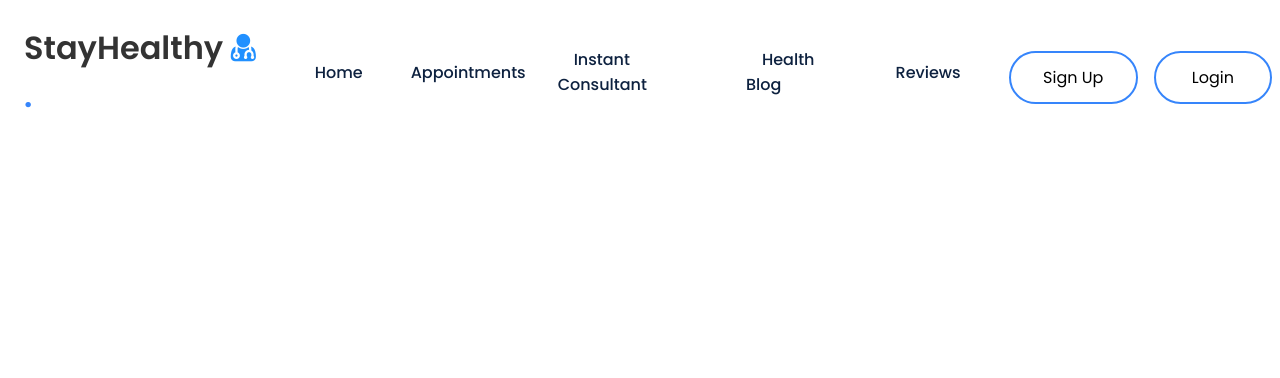
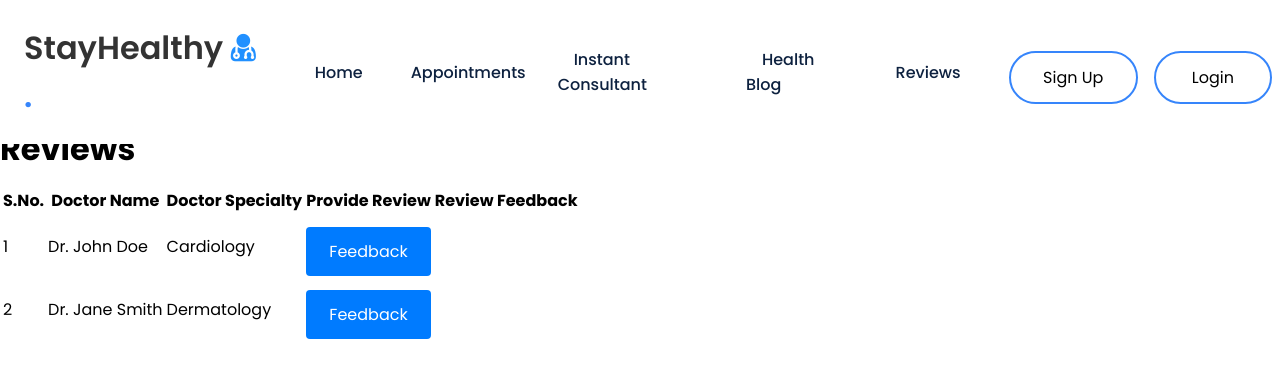
Before and after one commit to nikeshskillup/doctor_appt, a React (Create React App) app: page /reviews in a window 1280 px wide. Shown: the top 378 px of the page. Built offline with nearby package versions, Linux system fonts and the light colour scheme; sample sign-in values are in the browser's storage.

Commit message:
till week 4 lab 2 update

```diff
--- a/src/App.js
+++ b/src/App.js
@@ -10,6 +10,8 @@
 import FindDoctorSearch from './Components/FindDoctorSearch/FindDoctorSearch';
 import BookingConsultation from './Components/BookingConsultation';
 import Notification from './Components/Notification/Notification';
+import ReviewForm from './Components/ReviewForm/ReviewForm'
+
 
 function App() {
 
@@ -25,6 +27,7 @@
                         <Route path="/instant-consultation" element={<InstantConsultation />} />
                         <Route path="/finddoctor" element={<FindDoctorSearch />} />
                         <Route path='/booking-consultation' element={<BookingConsultation />} />
+                        <Route path='/reviews' element={<ReviewForm/>}/>
                     </Routes>
                 </Notification>
             </BrowserRouter>
--- /dev/null
+++ b/src/Components/ReviewForm/GiveReviews.css
@@ -0,0 +1,92 @@
+/* CSS for GiveReviews component */
+.container {
+    max-width: 400px;
+    margin: 10% auto;
+    padding: 20px;
+    background-color: #f5f5f5;
+    border-radius: 8px;
+    box-shadow: 0 2px 4px rgba(0, 0, 0, 0.1);
+  }
+  .warning {
+    color: red;
+    margin-bottom: 10px;
+  }
+  .star-rating {
+    display: flex;
+  }
+
+  .star-rating label {
+    margin-right: 5px;
+    color: #bbb;
+    cursor: pointer;
+  }
+
+  .star-rating label:hover,
+  .star-rating label:hover ~ label,
+  .star-rating input[type="radio"]:checked ~ label {
+    color: #f7d42a;
+  }
+
+
+  .container h2{
+    text-align: center;
+    margin-bottom: 20px;
+  }
+  .review-box {
+    max-width: 400px;
+    margin: 15% auto;
+    padding: 20px;
+    background-color: #f5f5f5;
+    border-radius: 8px;
+    box-shadow: 0 2px 4px rgba(0, 0, 0, 0.1);
+    text-align: center;
+  }
+
+  form {
+    display: flex;
+    flex-direction: column;
+  }
+
+  label {
+    font-weight: bold;
+    margin-bottom: 5px;
+  }
+
+  input,
+  textarea {
+    padding: 10px;
+    border: 1px solid #ccc;
+    border-radius: 4px;
+    margin-bottom: 10px;
+  }
+
+  .btngivereview{
+    padding: 10px 20px;
+    background-color: #5ea0c6;
+    color: #fff;
+    border: none;
+    border-radius: 4px;
+    cursor: pointer;
+  }
+
+  .btngivereview:hover {
+    background-color: #5ea0c6;
+  }
+
+.star {
+  cursor: pointer;
+  transition: transform 0.3s;
+}
+
+.star:hover {
+  transform: scale(1.2);
+}
+
+.star.filled {
+  color: gold;
+}
+
+.star.clicked {
+  transform: scale(1.4);
+  color: gold;
+}
--- /dev/null
+++ b/src/Components/ReviewForm/GiveReviews.js
@@ -0,0 +1,61 @@
+import React, { useState } from 'react';
+function GiveReviews() {
+  const [showForm, setShowForm] = useState(false);
+  const [submittedMessage, setSubmittedMessage] = useState('');
+  const [showWarning, setShowWarning] = useState(false);
+  const [formData, setFormData] = useState({
+        name: '',
+        review: '',
+        rating: 0
+      });
+
+  const handleButtonClick = () => {
+    setShowForm(true);
+  };
+
+  const handleChange = (e) => {
+    setFormData(e.target.value);
+  };
+
+  const handleSubmit = (e) => {
+    e.preventDefault();
+    setSubmittedMessage(formData);
+    setFormData('');
+        if (formData.name && formData.review && formData.rating > 0) {
+          setShowWarning(false);
+        } else {
+          setShowWarning(true);
+        }
+  };
+  return (
+    <div>
+      <h2>Form with Message</h2>
+      {!showForm ? (
+        <button onClick={handleButtonClick}>Open Form</button>
+      ) : (
+        <form onSubmit={handleSubmit}>
+          <h2>Give Your Feedback</h2>
+               {showWarning && <p className="warning">Please fill out all fields.</p>}
+                <div>
+                   <label htmlFor="name">Name:</label>
+                <input type="text" id="name" name="name" value={formData.name} onChange={handleChange} />
+             </div>
+                <div>
+                 <label htmlFor="review">Review:</label>
+                  <textarea id="review" name="review" value={formData.review} onChange={handleChange} />
+                 </div>
+
+                 <button type="submit">Submit</button>
+               </form>
+      )}
+      {submittedMessage && (
+        <div>
+          <h3>Submitted Message:</h3>
+          <p>{submittedMessage}</p>
+        </div>
+      )}
+    </div>
+  );
+}
+
+export default GiveReviews;
--- /dev/null
+++ b/src/Components/ReviewForm/ReviewForm.js
@@ -0,0 +1,114 @@
+import React, { useEffect, useState } from 'react';
+import GiveReviews from './GiveReviews';
+import Popup from 'reactjs-popup';
+import { useNavigate } from 'react-router-dom';
+
+const ReviewForm = () => {
+  const [reviewData, setReviewData] = useState({});
+
+  const reportData = [
+    {
+      serialNumber: 1,
+      doctorName: 'Dr. John Doe',
+      doctorSpeciality: 'Cardiology',
+
+    },
+    {
+      serialNumber: 2,
+      doctorName: 'Dr. Jane Smith',
+      doctorSpeciality: 'Dermatology',
+
+    },
+    // Add more report data objects as needed
+  ];
+
+  const handleGiveReview = (serialNumber) => {
+    setReviewData((prevReviewData) => ({
+      ...prevReviewData,
+      [serialNumber]: ''
+    }));
+  };
+
+  const handleReviewSubmit = (serialNumber, review) => {
+    setReviewData((prevReviewData) => ({
+      ...prevReviewData,
+      [serialNumber]: review
+    }));
+  };
+  const navigate = useNavigate();
+  useEffect(() => {
+      const authtoken = sessionStorage.getItem("auth-token");
+      if (!authtoken) {
+          navigate("/login");
+      }
+  }, [])
+  return (
+    <div style={{ marginTop: '10%' }} className="reviews-container">
+      <h1>Reviews</h1>
+      <table className="report-table">
+        <thead>
+          <tr>
+            <th>S.No.</th>
+            <th>Doctor Name</th>
+            <th>Doctor Specialty</th>
+            {/* <th>Charges</th> */}
+            <th>Provide Review</th>
+            <th>Review Feedback</th>
+          </tr>
+        </thead>
+        <tbody>
+          {reportData.map((report) => (
+            <tr key={report.serialNumber}>
+              <td>{report.serialNumber}</td>
+              <td>{report.doctorName}</td>
+              <td>{report.doctorSpeciality}</td>
+              {/* <td>{report.charges}</td> */}
+              <td>
+                {!reviewData[report.serialNumber] ? (
+                  <Popup
+                    trigger={
+                      <button
+                        className="give-review-button"
+                        onClick={() => handleGiveReview(report.serialNumber)}
+                      >
+                        Feedback
+                      </button>
+                    }
+                    modal
+                    nested
+                  >
+                    {(close) => (
+                      <div className="modal">
+                        <GiveReviews
+                          serialNumber={report.serialNumber}
+                          onReviewSubmit={handleReviewSubmit}
+                          review={reviewData[report.serialNumber]} // Pass the review data
+                        />
+                        <button className="close-modal-button" onClick={close}>
+                          Close
+                        </button>
+                      </div>
+                    )}
+                  </Popup>
+                ) : (
+                  <button className="give-review-button" disabled>
+                    Give Review
+                  </button>
+                )}
+              </td>
+              <td>
+                {reviewData[report.serialNumber] && (
+                  <div className="review-given">
+                    <p>{reviewData[report.serialNumber]}</p>
+                  </div>
+                )}
+              </td>
+            </tr>
+          ))}
+        </tbody>
+      </table>
+    </div>
+  );
+};
+
+export default ReviewForm;
```
Also changed, not shown: src/Components/ReviewForm/ReviewForm.css (added).
